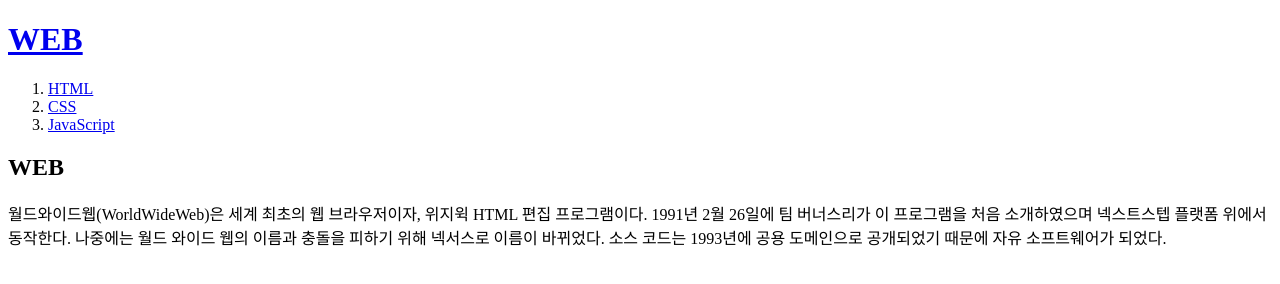
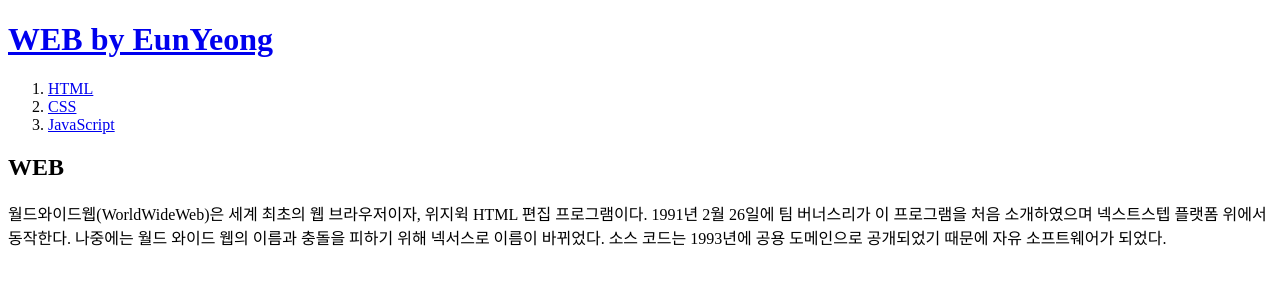
Before and after one commit to kimeys/my-first-web-site, a plain HTML site: page index.html in a window 1280 px wide. Drawn offline with Linux system fonts and the light colour scheme; a script that the page names is missing.

Commit message:
수정 Final

```diff
--- a/index.html
+++ b/index.html
@@ -16,7 +16,7 @@
 
 </head>
 <body>
-  <h1><a href="index.html">WEB</a></h1>
+  <h1><a href="index.html">WEB by EunYeong</a></h1>
 <ol>
   <li><a href="1.html">HTML</a></li>
   <li><a href="2.html">CSS</a></li>
```
